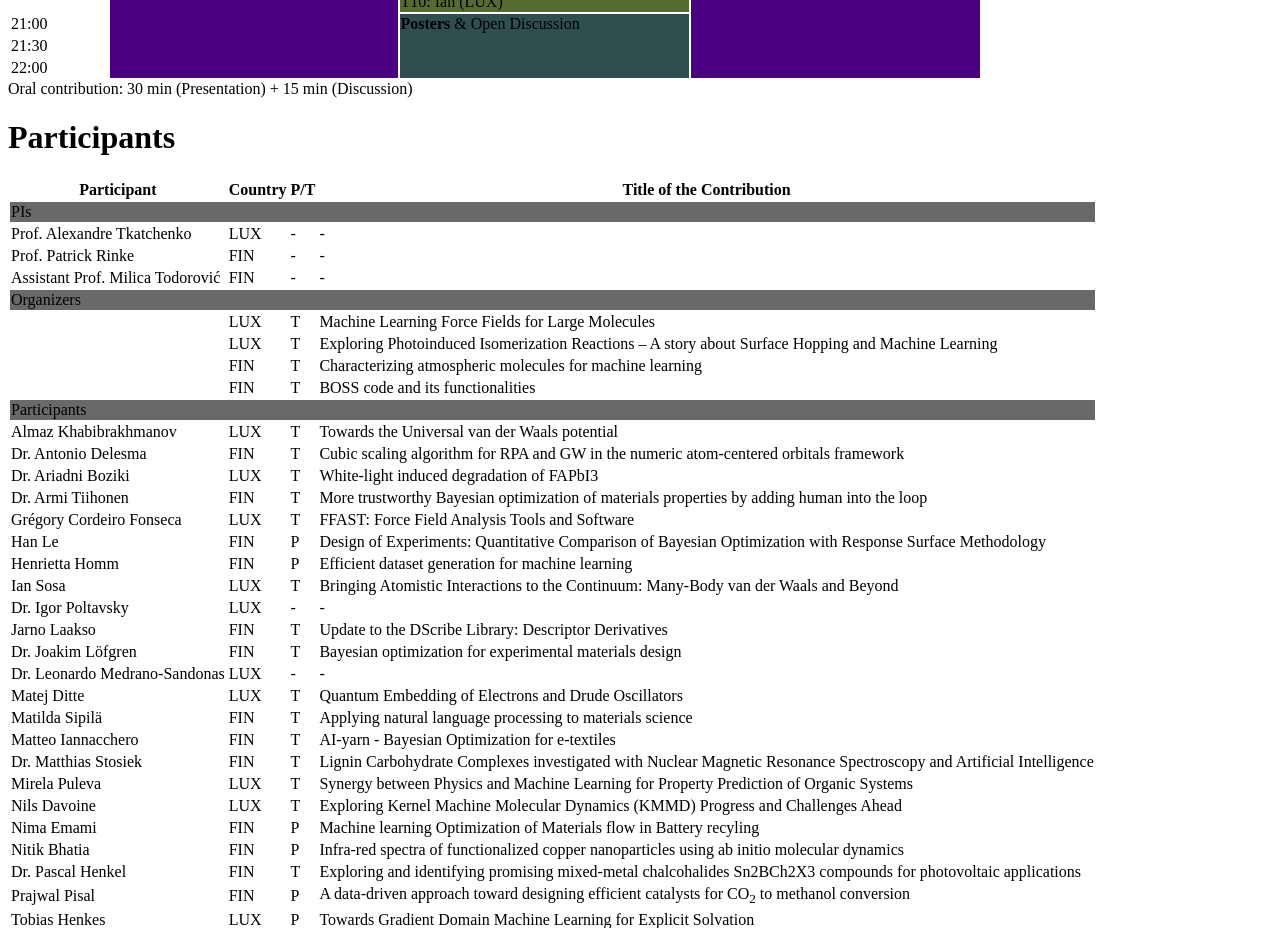
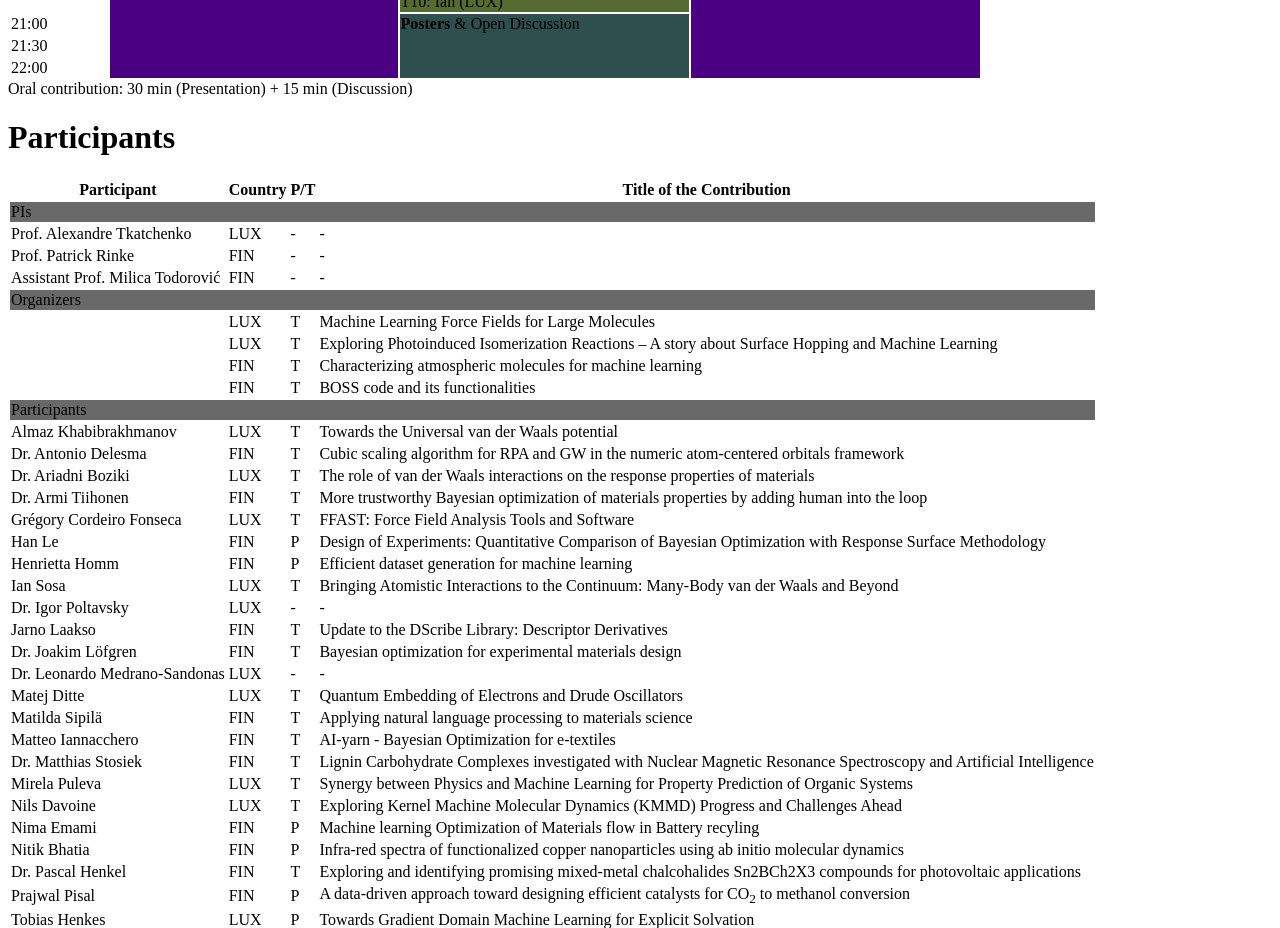
Before and after one commit to ESTML/ESTML.github.io, a Jekyll site: the page built from schedule.html, in a window 1280 px wide, cut to the strip 906-1834 px from the top of the page. Built offline with Jekyll 4.4.1, drawn with Linux system fonts in a browser that asks for light colours; nearby versions of some CDN libraries.

Commit message:
update title ariadni

```diff
--- a/schedule.html
+++ b/schedule.html
@@ -245,7 +245,7 @@ Oral contribution: 30 min (Presentation) + 15 min (Discussion)
   <td> Dr. Ariadni Boziki </td>
   <td> LUX </td>
   <td> T </td>
-  <td> White-light induced degradation of FAPbI3 </td>
+  <td> The role of van der Waals interactions on the response properties of materials </td>
 </tr>
 <tr>
   <td> Dr. Armi Tiihonen </td>
```
